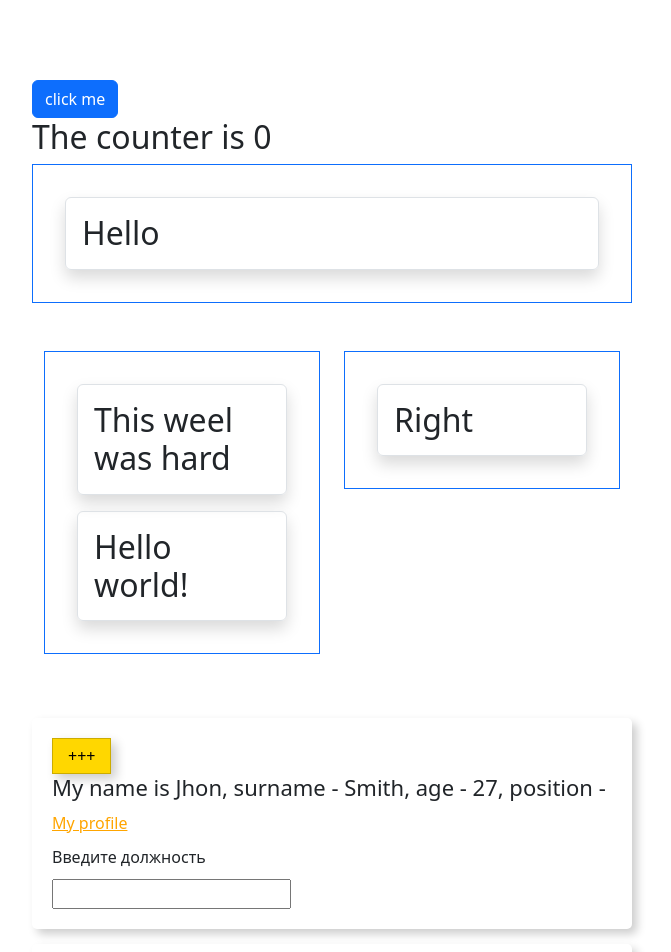
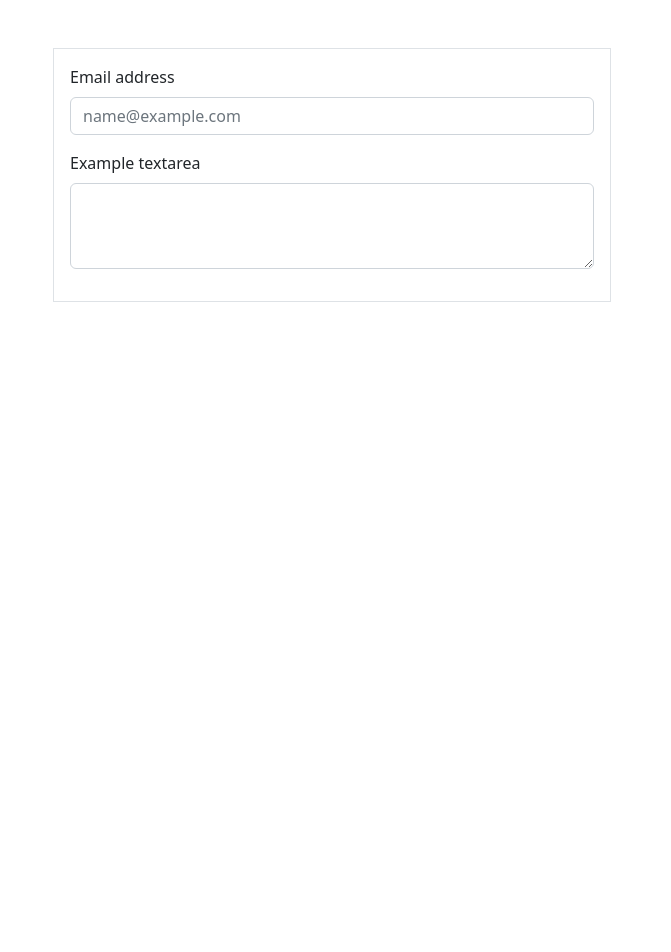
Before and after one commit to nyan92213/react-test, a React (Create React App) app: page / in a window 1280 px wide. Shown: the top 952 px of the page, without its empty margins (308-979 px from the left). After the commit the page ends 800 px from the top, so only its background shows below. Built offline with nearby package versions, Linux system fonts and the light colour scheme.

Commit message:
added refs

```diff
--- a/src/App.js
+++ b/src/App.js
@@ -1,165 +1,72 @@
-import React, { Component} from 'react';
-import styled from 'styled-components';
-import BootstrapTest from './BootstrapTest';
-
+import React, {Component} from 'react';
+import {Container} from 'react-bootstrap';
 import './App.css';
 
-const EmpItem = styled.div`
-  padding: 20px;
-  margin-bottom: 15px;
-  border-radius: 5px;
-  box-shadow: 5px 5px 10px rgba(0,0,0, .2);
-  a {
-    display: block;
-    margin: 10px 0 10px 0;
-    color: ${props => props.active ? 'orange' : 'black'};
-  }
-  input {
-    display: block;
-    margin-top: 10px;
-  }
-`
-
-const Header = styled.h2`
-  font-size: 22px;
-`
-
-export const Button = styled.button`
-  display: block;
-  padding: 5px 15px;
-  background-color: gold;
-  border: 1px solid rgba(0, 0, 0, .2);
-  box-shadow: 5px 5px 10px rgba(0, 0, 0, .2)
-`
-
-class WhoAmI extends Component {
+class Form extends Component {
     constructor(props) {
-    super(props)
-    this.state = {
-      years: 27,
-      text: '+++',
-      position: ''
-    }
-    // this.nextYear = this.nextYear.bind(this) // привязывает метод к конкретному экземпляру класса
+        super(props);
+        this.myRef = React.createRef()
+        // this.mySecondRef = React.createRef()
     }
 
-  nextYear = ()  => {
-    this.setState(state => ({
-        years: state.years + 1
-      }))
+    // componentDidMount() {
+    //     this.myRef.current.focus()
+    // }
+
+    setInputRef = elem => {
+        this.myRef = elem
     }
 
-  commitInputChanges = (e, color) => {
-    console.log(color)
-    this.setState({
-      position: e.target.value
-    })
+    focusFirstTI = () => {
+        if (this.myRef) {
+            this.myRef.focus() // если callback - не используется current
+        }
     }
 
-  render()  {
-    const {name, surname, link} = this.props
-    const {position, years} = this.state
-
+    render() {
         return (
-      <EmpItem active>
-        <Button onClick={this.nextYear}>{this.state.text}</Button>
-        <Header>My name is {name}, surname - {surname},
-          age - {years},
-          position - {position}</Header>
-        <a href={link}>My profile</a>
-        <form>
-          <span>Введите должность</span>
-          <input type="text" onChange={(e) => this.commitInputChanges(e, 'some color')} />
+            <Container>
+                <form className="w-50 border mt-5 p-3 m-auto">
+                    <div className="mb-3">
+                        <label htmlFor="exampleFormControlInput1" className="form-label">Email address</label>
+                        {/* <TextInput ref={this.myRef}/> */}
+                        <input
+                        ref={this.setInputRef}
+                        type="email"
+                        className="form-control"
+                        id="exampleFormControlInput1"
+                        placeholder="name@example.com"/>
+                    </div>
+                    <div className="mb-3">
+                        <label htmlFor="exampleFormControlTextarea1" className="form-label">Example textarea</label>
+                        <textarea onClick={this.focusFirstTI} className="form-control" id="exampleFormControlTextarea1" rows="3"></textarea>
+                    </div>
                 </form>
-      </EmpItem>
+            </Container>
         )
     }
 }
 
-const Wrapper = styled.div`
-  width: 600px;
-  margin: 80px auto 0 auto;
-`
+class TextInput extends Component {
 
-const DynamicGreating = (props) => {
-  return (
-    <div className={'mb-3 p-3 border border-' + props.color}>
-      {
-        React.Children.map(props.children, child => {
-          return React.cloneElement(child, {className: 'shadow p-3 m-3 border rounded'})
-        })
-      }
-    </div>
-  )
-}
-
-const HelloGreatings = () => {
-  return (
-    <div style={{'width': '600px', 'margin': '0 auto'}}>
-          <DynamicGreating color={'primary'}>
-            <h2>Hello</h2>
-          </DynamicGreating>
-    </div>
-  )
-}
-
-const Message = (props) => {
-  return (
-    <h2>The counter is {props.counter}</h2>
-  )
-}
-
-class Counter extends Component {
-  state = {
-      counter: 0
-  }
-
-  changeCounter = () => {
-      this.setState(({counter}) => ({
-          counter: counter + 1
-      }))
+    doSmth = () => {
+        console.log('Do smth')
     }
 
     render() {
         return (
-      <>
-        <button
-          className={'btn btn-primary'}
-          onClick={this.changeCounter}>
-            click me
-        </button>
-        {this.props.render(this.state.counter)}
-      </>
+            <input
+            type="email"
+            className="form-control"
+            id="exampleFormControlInput1"
+            placeholder="name@example.com"/>
         )
     }
 }
 
 function App() {
     return (
-    <Wrapper>
-
-      <Counter render={counter => (
-        <Message counter={counter}/>
-      )}/>
-
-      <HelloGreatings/>
-      <BootstrapTest
-        left = {
-          <DynamicGreating color={'primary'}>
-            <h2>This weel was hard</h2>
-            <h2>Hello world!</h2>
-          </DynamicGreating>
-        }
-        right = {
-          <DynamicGreating color={'primary'}>
-            <h2>Right</h2>
-          </DynamicGreating>
-        }
-      />
-
-      <WhoAmI name='Jhon' surname="Smith" link="vk.com"/>
-      <WhoAmI name='Alex' surname="Shepard" link="facebook.com"/>
-    </Wrapper>
+        <Form/>
     );
 }
 
--- a/src/index.js
+++ b/src/index.js
@@ -2,20 +2,20 @@
 import ReactDOM from 'react-dom/client';
 import './index.css';
 import App from './App';
-import {Button} from './App'
-import styled from 'styled-components';
+// import {Button} from './App'
+// import styled from 'styled-components';
 import 'bootstrap/dist/css/bootstrap.min.css';
 
-const BigButton = styled(Button)`
-  margin: 0 auto;
-  width: 245px;
-  text-align: center;
-`
+// const BigButton = styled(Button)`
+//   margin: 0 auto;
+//   width: 245px;
+//   text-align: center;
+// `
 
 const root = ReactDOM.createRoot(document.getElementById('root'));
 root.render(
   <React.StrictMode>
     <App/>
-    <BigButton as="a">Отправить отчет</BigButton>
+    {/* <BigButton as="a">Отправить отчет</BigButton> */}
   </React.StrictMode>
 );
```
Also changed, not shown: src/AppOld.js (added, +166 -0 lines). Lines whose indentation alone changed are shown as unchanged.
